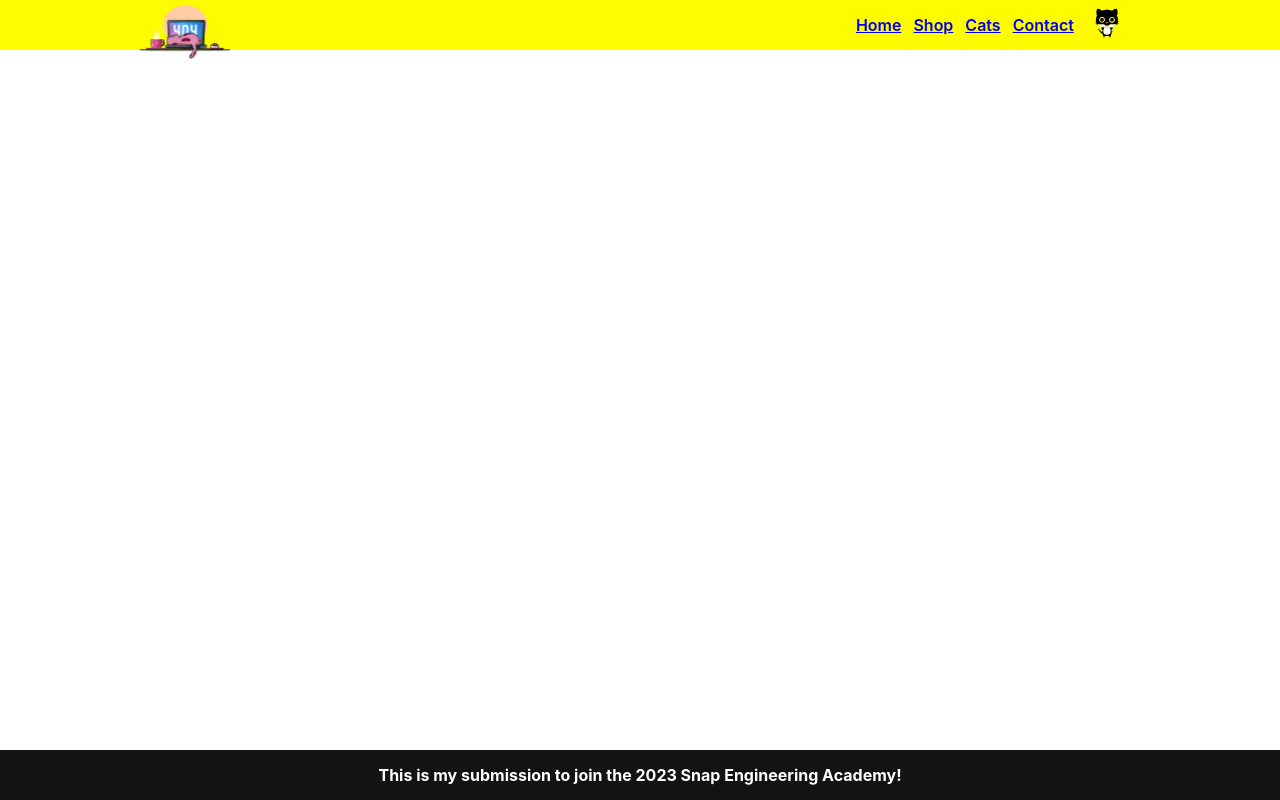
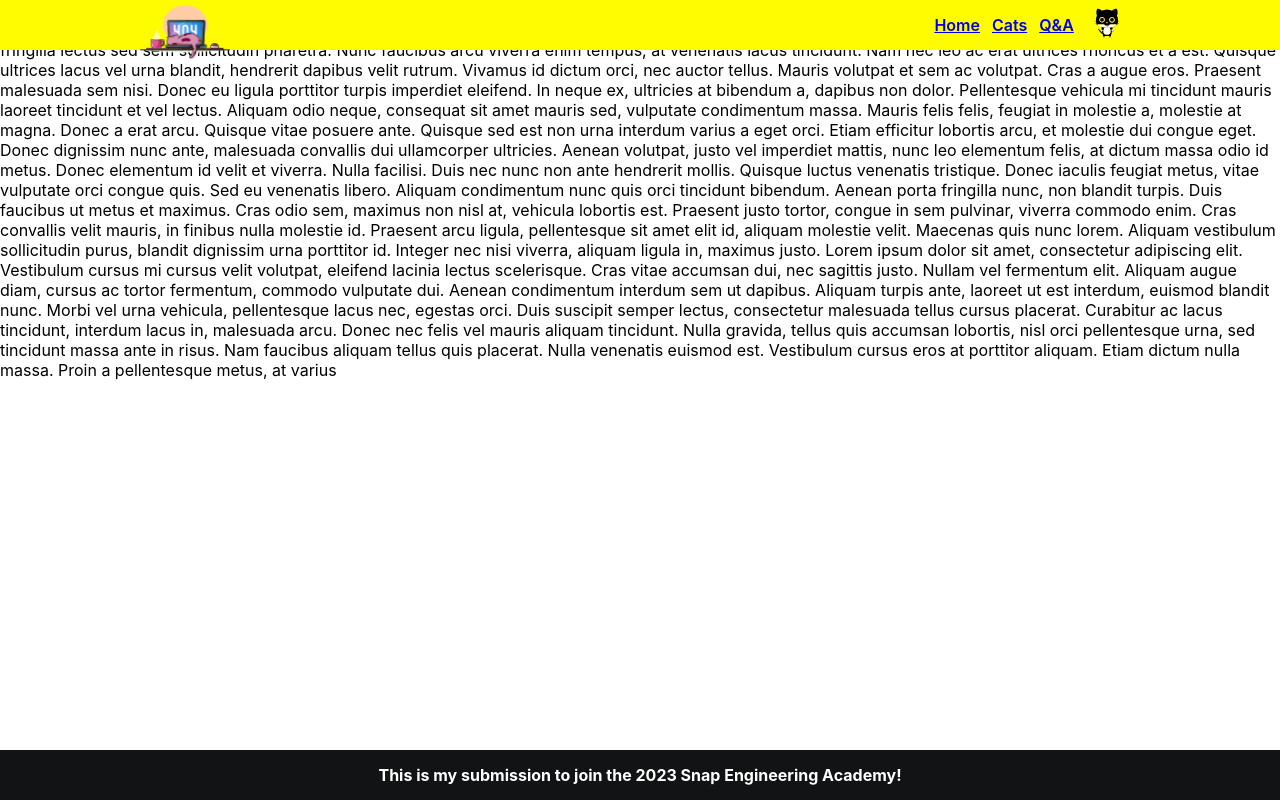
Before and after one commit to howardCLumi/snapchat, a React (Create React App) app: page /faq in a window 1280 px wide. Built offline with nearby package versions, Linux system fonts and the light colour scheme.

Commit message:
started Q&A

```diff
--- a/src/App.js
+++ b/src/App.js
@@ -5,7 +5,7 @@ import Header from "./components/Header/Header";
 import Footer from "./components/Footer/Footer";
 
 import Home from "./pages/Home";
-import Contact from "./pages/Contact";
+import Faq from "./pages/Faq";
 import Cats from "./pages/Cats";
 
 function App() {
@@ -14,7 +14,7 @@ function App() {
       <Header />
       <Routes>
         <Route exact path="/" element={<Home />}></Route>
-        <Route exact path="/contact" element={<Contact />}></Route>
+        <Route exact path="/faq" element={<Faq />}></Route>
         <Route exact path="/cats" element={<Cats />}></Route>
       </Routes>
       <Footer />
--- a/src/components/Header/Header.css
+++ b/src/components/Header/Header.css
@@ -3,7 +3,8 @@
     background-color: #FFFC00;
     position: fixed;
     top: 0;
-    width: 100%
+    width: 100%;
+    z-index: 1;
 }
 .header__content{
     max-width: 1000px;
@@ -50,4 +51,5 @@
     width: 90px;
     margin-top: 44px;
     padding-top: 5px;
+    z-index: 1;
 }
--- a/src/components/Header/Header.js
+++ b/src/components/Header/Header.js
@@ -10,21 +10,19 @@ const Header = () => {
     <header className="header">
       <div className="header__content">
         <div className="header__lottie">
-          <Lottie animationData={blackcatrunning} loop={true} />
-          {}
+          <NavLink className="header__navigation-home" to="/">
+            <Lottie animationData={blackcatrunning} loop={true} />
+          </NavLink>
         </div>
         <nav className="header__navigation">
           <NavLink className="header__navigation-home" to="/">
             Home
           </NavLink>
-          <NavLink className="header__navigation-shop" to="/shop">
-            Shop
-          </NavLink>
           <NavLink className="header__navigation-cats" to="/cats">
             Cats
           </NavLink>
-          <NavLink className="header__navigation-contact" to="/contact">
-            Contact
+          <NavLink className="header__navigation-contact" to="/faq">
+            Q&A
           </NavLink>
           <a href="https://www.Snapchat.com/">
             <img src={catlogo} className="header__main-logo" alt="" />
--- a/src/pages/Cats.css
+++ b/src/pages/Cats.css
@@ -53,6 +53,6 @@
     grid-gap:1em;
 }
 .cats__cat-one > div{
-    border:#333 1px solid;
+
     padding: 1em;
 }
--- a/src/pages/Contact.js
+++ /dev/null
@@ -1,7 +0,0 @@
-import React from "react";
-
-const Contact = () => {
-  return <div>contact</div>;
-};
-
-export default Contact;
--- /dev/null
+++ b/src/pages/Faq.css
@@ -0,0 +1,7 @@
+.faq{
+    background-color: #FFFC00;
+    max-width: 100%;
+}
+.faq__container{
+
+}
--- /dev/null
+++ b/src/pages/Faq.js
@@ -0,0 +1,60 @@
+import React from "react";
+
+const Faq = () => {
+  return (
+    <div className="faq">
+      <div className="faq__container">
+        <div className="faq__testing">
+          Lorem ipsum dolor sit amet, consectetur adipiscing elit. Donec sit
+          amet justo quis mauris ornare feugiat. Donec tincidunt eleifend
+          egestas. Interdum et malesuada fames ac ante ipsum primis in faucibus.
+          Fusce ante enim, mollis sed mi nec, porta molestie nulla. Nullam sit
+          amet elementum libero. Morbi convallis pellentesque dictum. Morbi
+          fringilla lectus sed sem sollicitudin pharetra. Nunc faucibus arcu
+          viverra enim tempus, at venenatis lacus tincidunt. Nam nec leo ac erat
+          ultrices rhoncus et a est. Quisque ultrices lacus vel urna blandit,
+          hendrerit dapibus velit rutrum. Vivamus id dictum orci, nec auctor
+          tellus. Mauris volutpat et sem ac volutpat. Cras a augue eros.
+          Praesent malesuada sem nisi. Donec eu ligula porttitor turpis
+          imperdiet eleifend. In neque ex, ultricies at bibendum a, dapibus non
+          dolor. Pellentesque vehicula mi tincidunt mauris laoreet tincidunt et
+          vel lectus. Aliquam odio neque, consequat sit amet mauris sed,
+          vulputate condimentum massa. Mauris felis felis, feugiat in molestie
+          a, molestie at magna. Donec a erat arcu. Quisque vitae posuere ante.
+          Quisque sed est non urna interdum varius a eget orci. Etiam efficitur
+          lobortis arcu, et molestie dui congue eget. Donec dignissim nunc ante,
+          malesuada convallis dui ullamcorper ultricies. Aenean volutpat, justo
+          vel imperdiet mattis, nunc leo elementum felis, at dictum massa odio
+          id metus. Donec elementum id velit et viverra. Nulla facilisi. Duis
+          nec nunc non ante hendrerit mollis. Quisque luctus venenatis
+          tristique. Donec iaculis feugiat metus, vitae vulputate orci congue
+          quis. Sed eu venenatis libero. Aliquam condimentum nunc quis orci
+          tincidunt bibendum. Aenean porta fringilla nunc, non blandit turpis.
+          Duis faucibus ut metus et maximus. Cras odio sem, maximus non nisl at,
+          vehicula lobortis est. Praesent justo tortor, congue in sem pulvinar,
+          viverra commodo enim. Cras convallis velit mauris, in finibus nulla
+          molestie id. Praesent arcu ligula, pellentesque sit amet elit id,
+          aliquam molestie velit. Maecenas quis nunc lorem. Aliquam vestibulum
+          sollicitudin purus, blandit dignissim urna porttitor id. Integer nec
+          nisi viverra, aliquam ligula in, maximus justo. Lorem ipsum dolor sit
+          amet, consectetur adipiscing elit. Vestibulum cursus mi cursus velit
+          volutpat, eleifend lacinia lectus scelerisque. Cras vitae accumsan
+          dui, nec sagittis justo. Nullam vel fermentum elit. Aliquam augue
+          diam, cursus ac tortor fermentum, commodo vulputate dui. Aenean
+          condimentum interdum sem ut dapibus. Aliquam turpis ante, laoreet ut
+          est interdum, euismod blandit nunc. Morbi vel urna vehicula,
+          pellentesque lacus nec, egestas orci. Duis suscipit semper lectus,
+          consectetur malesuada tellus cursus placerat. Curabitur ac lacus
+          tincidunt, interdum lacus in, malesuada arcu. Donec nec felis vel
+          mauris aliquam tincidunt. Nulla gravida, tellus quis accumsan
+          lobortis, nisl orci pellentesque urna, sed tincidunt massa ante in
+          risus. Nam faucibus aliquam tellus quis placerat. Nulla venenatis
+          euismod est. Vestibulum cursus eros at porttitor aliquam. Etiam dictum
+          nulla massa. Proin a pellentesque metus, at varius
+        </div>
+      </div>
+    </div>
+  );
+};
+
+export default Faq;
--- a/src/pages/Home.css
+++ b/src/pages/Home.css
@@ -72,13 +72,26 @@
     margin: 0 0 30px;
     margin-left: 300px;
 }
+.home__bottom-about-text-container{
+    display: grid;
+    align-items: center;
+    max-width: 1000px;
+    margin: 0 auto;
+    grid-template-columns: 1fr 1fr;
+}
 .home__bottom-about-text{
     color:#743f3b;
     padding-bottom: 50px;
-
+    padding-right: 40px;
+}
+.home__bottom-salute{
+    width: 100%;
+    border-radius: 10px;
+    box-shadow: 0 2px 10px rgba(0, 0, 0, 0.5);
+    margin-bottom: 50px;
 }
 .home__bottom-continue-button{
-    margin: 0;
+    margin: 0,;
     padding: 0;
     box-sizing: border-box;
     font-family: 'Poppins', sans-serif;
@@ -88,13 +101,12 @@
     text-transform: uppercase;
     font-weight: 500;
     font-size: 1.2em;
-    letter-spacing: 2px;
+    letter-spacing: 4px;
     transition: 0.5s;
     background: #724b69;
-    clip-path: polygon(38% 0, 100% 0, 100% 34%, 100% 100%, 100% 100%, 0 100%, 0 60%, 0 0);
+    clip-path: polygon(38% 0, 100% 0, 100% 34%, 100% 100%, 100% 100%, 0 100%, 0 80%, 0 0);
     border-radius: 10px;
     box-shadow: 100px 500px 20px rgba(0, 0, 0, 0.5);
-
 }
 .home__bottom-continue-button:hover{
     background: #724b69;
--- a/src/pages/Home.js
+++ b/src/pages/Home.js
@@ -1,5 +1,6 @@
 import React from "react";
 import nova from "../assets/homenova.jpg";
+import salute from "../assets/cat-9.JPG";
 import { NavLink } from "react-router-dom";
 
 import "./Home.css";
@@ -33,47 +34,63 @@ const Home = () => {
         <div className="home__bottom-container">
           <div>
             <h2 className="home__bottom-about-title">ABOUT PET PRIDE</h2>
+            <div className="home__bottom-about-text-container">
               <p className="home__bottom-about-text">
                 Pet Pride, founded in 1965, owns and operates a "NO KILL" and
-              cage-free shelter for the lifetime care of homeless cats.<br></br>
-              <br></br>
+                cage-free shelter for the lifetime care of homeless cats.
+                <br />
+                <br />
                 We are located at 3350 S. Robertson Blvd, Los Angeles, CA 90034.
-              Our hours are 11 AM to 4 PM daily except on Wednesdays and
-              Sundays.<br></br>
-              <br></br>
+                <br />
+                <br />
+                Our hours are 11 AM to 4 PM daily except on Wednesdays & Sundays
+                <br />
+                <br />
                 We welcome visitors to come see our cats living happily in their
-              cage-free "Home for Cats" full furnished for the cats' pleasure{" "}
-              <br></br>
+                cage-free "Home for Cats" full furnished for the cats' pleasure
                 and enjoyment.
-              <br></br>
+                <br />
+                <br />
                 Our healthy and purring cats are available for adoption to
                 approved homes. Please call us for more information or to set up
-              an appointment.<br></br>
-              Our phone numer is (310) 836-5427.<br></br>
-              <br></br>
+                an appointment.
+                <br />
+                <br />
+                Our phone numer is (310) 836-5427.
+                <br />
+                <br />
                 Please note that all mail should be directed to us as follows:
-              <br></br>
-              PET PRIDE<br></br>
-              P.O. Box 1055<br></br>
+                <br />
+                <br />
+                PET PRIDE
+                <br />
+                P.O. Box 1055
+                <br />
                 Pacific Palisades, CA 90272
-              <br></br>
-              <br></br>
+                <br />
+                <br />
                 Click the button below for their official website!
-              <br></br>
-              <br></br>
+                <br />
+                <br />
+              </p>
+              <div>
+                <img src={salute} className="home__bottom-salute" alt="" />
+              </div>
+            </div>
             <a
               className="home__bottom-continue-button"
               href="http://www.petpride.org/"
             >
               PetPride.com
             </a>
-            </p>
           </div>
         </div>
       </div>
       <div className="home__closing">
         <div className="home__closing-container"></div>
       </div>
+      <br />
+      <br />
     </>
   );
 };
```
Also changed, not shown: src/assets/cat-9.JPG (added). Lines whose indentation alone changed are shown as unchanged.
